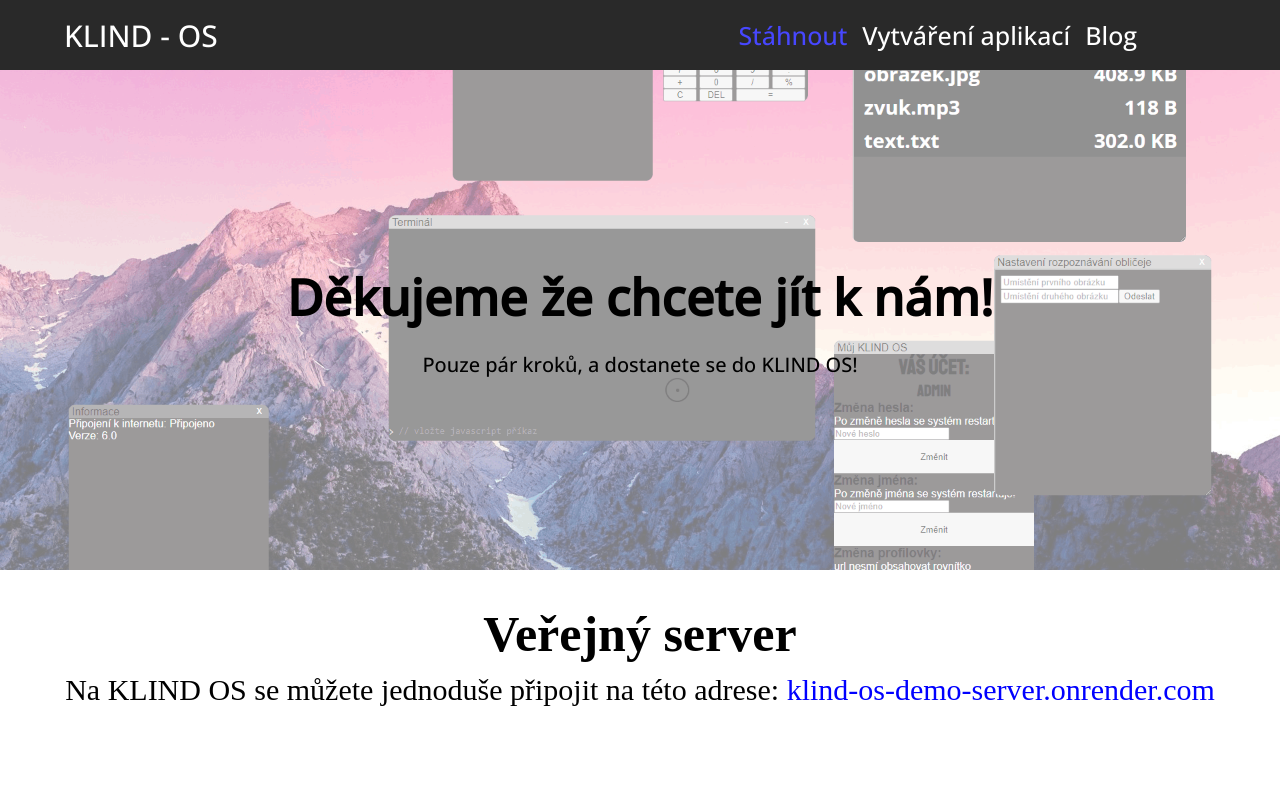
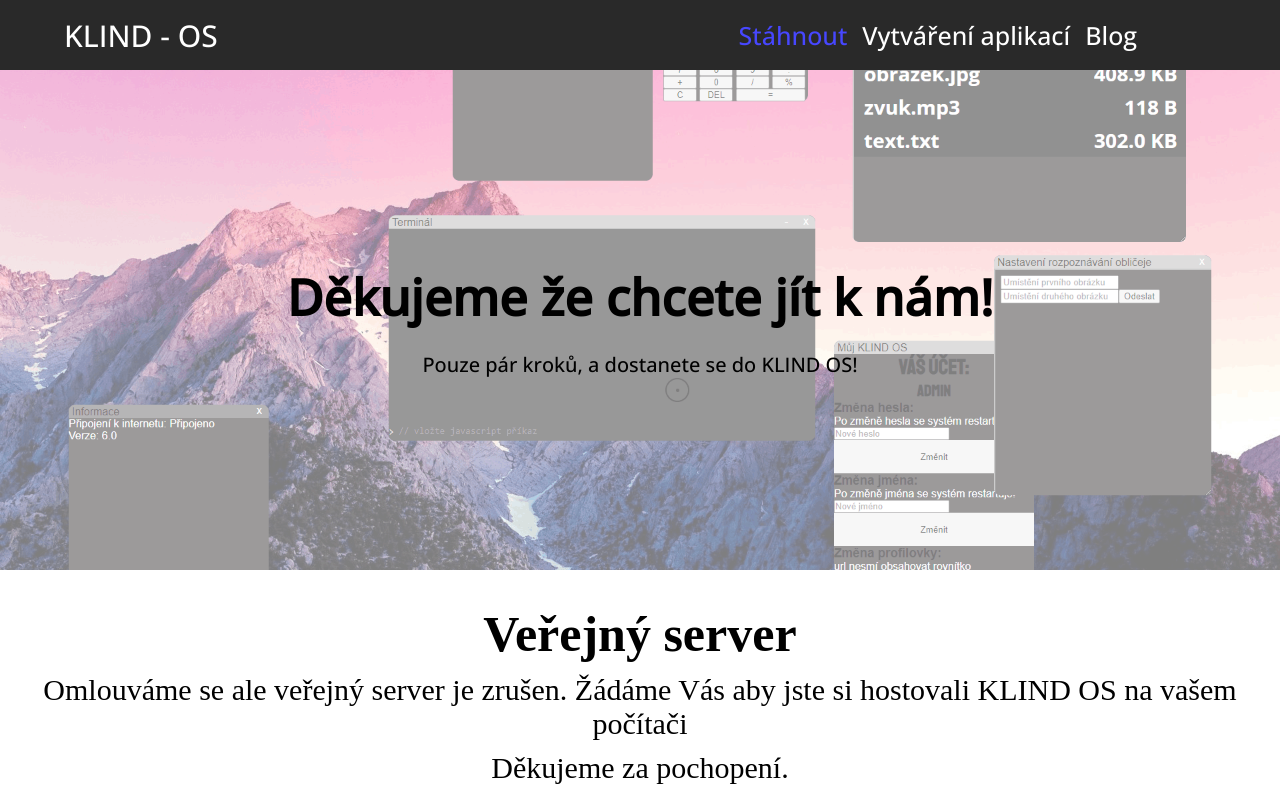
Before and after one commit to JZITNIK-github/klindos-website, a React (Vite) app: page /download in a window 1280 px wide. Shown: the top 786 px of the page. Built offline with nearby package versions, Linux system fonts and the light colour scheme.

Commit message:
remove public server from download

```diff
--- a/src/pages/download/Body.tsx
+++ b/src/pages/download/Body.tsx
@@ -13,7 +13,8 @@ function Body() {
             </div>
             <div className="verejnyserver">
                 <h1>Veřejný server</h1>
-                <p>Na KLIND OS se můžete jednoduše připojit na této adrese: <a href="https://klind-os-demo-server.onrender.com/">klind-os-demo-server.onrender.com</a></p>
+                <p>Omlouváme se ale veřejný server je zrušen. Žádáme Vás aby jste si hostovali KLIND OS na vašem počítači</p>
+                <p>Děkujeme za pochopení.</p>
             </div>
             <div className="client">
                 <h1>Client</h1>
--- a/src/pages/posts/Body.tsx
+++ b/src/pages/posts/Body.tsx
@@ -14,10 +14,6 @@ function Body() {
             prop = false;
         }
         if (!prop || prop.length === 0) {
-
-            function go(id: any) {
-                window.location.href = "?" + id;
-            }
             var xmlHttp = new XMLHttpRequest();
             xmlHttp.open("GET", url, false); // false for synchronous request
             xmlHttp.send(null);
```
